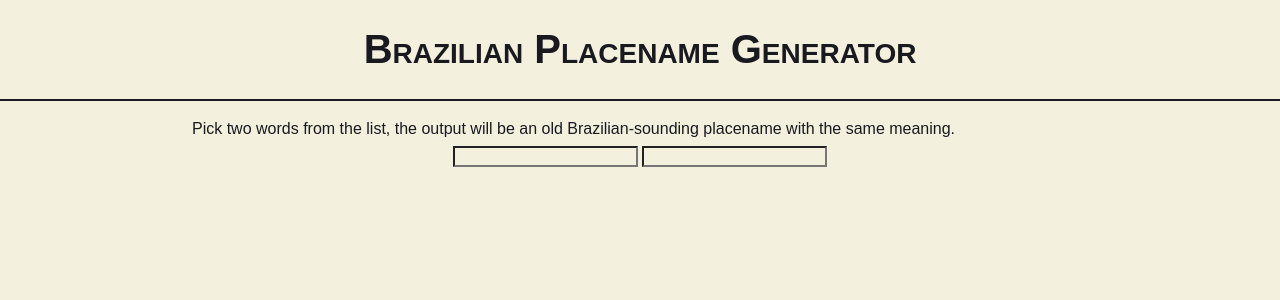
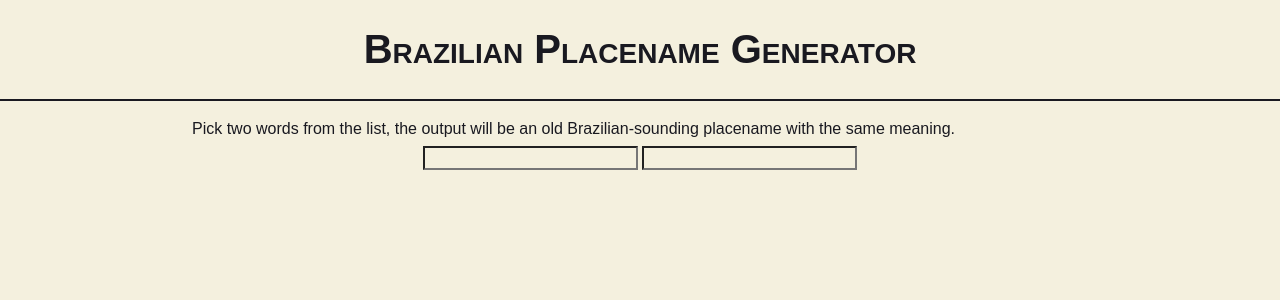
Before and after one commit to leoadec/leoadec.github.io, a Jekyll site: the page built from apps/brazilian-placename-generator.md, in a window 1280 px wide. Shown: the top 300 px of the page. Built offline with Jekyll 4.4.1, drawn with Linux system fonts in a browser that asks for light colours.

Commit message:
try more consisten font sizes for mobile

```diff
--- a/assets/css/style.scss
+++ b/assets/css/style.scss
@@ -14,6 +14,7 @@
   background-color: $background-color;
   color: $text-color;
   font-family: sans-serif;
+  font-size: 16px;
   height: 100%;
   margin: 0;
   @media (prefers-color-scheme: dark) {
@@ -62,10 +63,10 @@
 }
 
 p {
-  font-size: 1em;
-  max-width: 56em;
+  font-size: 1rem;
+  max-width: 56rem;
   margin: auto;
-  padding: 0.5em;
+  padding: 0.5rem;
   text-align: left;
   &#summary {
     border-bottom: 1px solid $text-color;
@@ -205,6 +206,7 @@
 input {
   background-color: inherit;
   color: inherit;
+  font-size: 1rem;
 }
 
 .input, .output {
```
